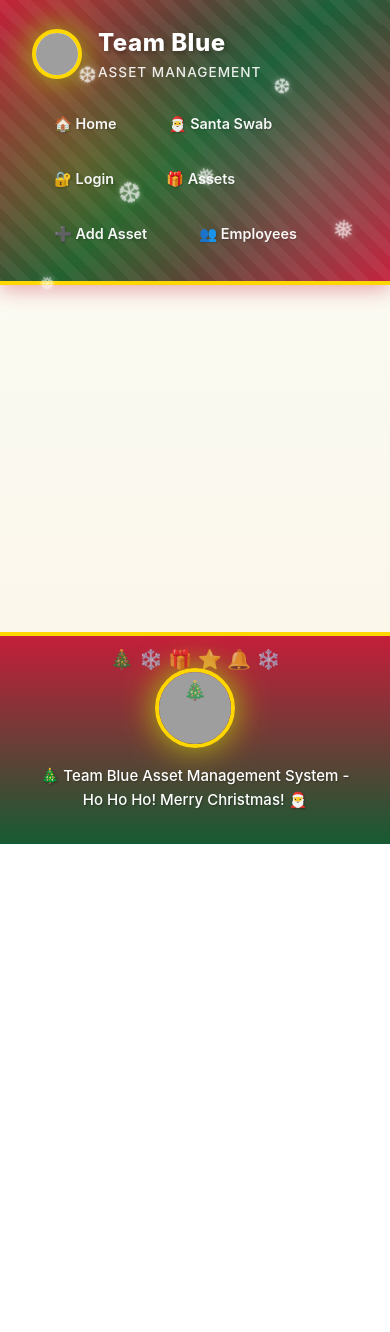
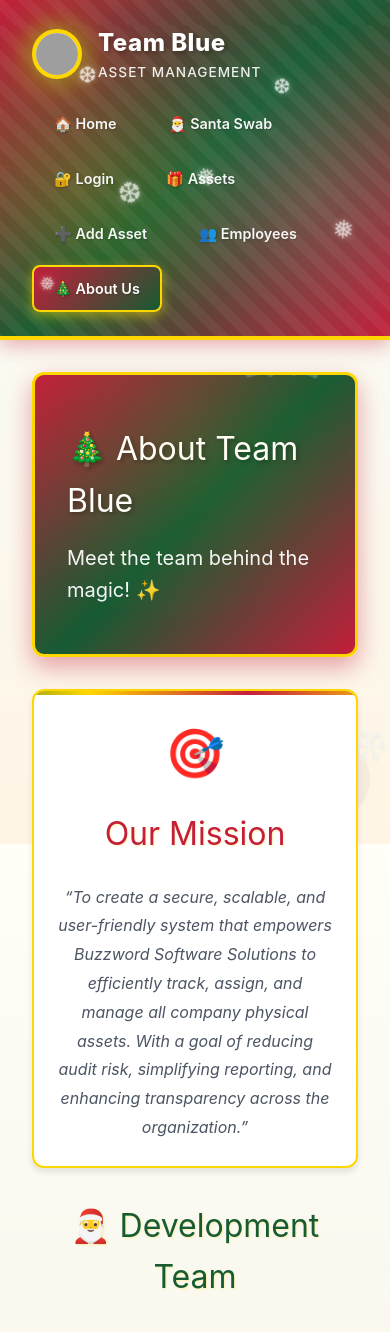
Before and after one commit to cwarstler24/NextGenTeamBlue, a Vue app in the folder frontend/: page /about in a window 390 px wide. Shown: the top 1332 px of the page. Before the commit the page ends 844 px from the top, so only its background shows below. Built offline with nearby package versions, Linux system fonts and the light colour scheme; grey boxes are pictures that could not be loaded; the HTML template or start-up script is replaced by a standard one.

Commit message:
Add about us page

```diff
--- a/frontend/src/App.vue
+++ b/frontend/src/App.vue
@@ -34,6 +34,9 @@ import { RouterLink, RouterView } from 'vue-router'
           </RouterLink>
           <RouterLink to="/employees">
             👥 Employees
+          </RouterLink>
+          <RouterLink to="/about">
+            🎄 About Us
           </RouterLink>
         </nav>
       </div>
--- a/frontend/src/router/index.ts
+++ b/frontend/src/router/index.ts
@@ -7,6 +7,7 @@ import AssetListView from '../views/AssetListView.vue'
 import AssetUpdateView from '../views/AssetUpdateView.vue'
 import EmployeeListView from '../views/EmployeeListView.vue'
 import MascotTheme from '../views/MascotTheme.vue'
+import AboutView from '../views/AboutView.vue'
 
 const router = createRouter({
   history: createWebHistory(import.meta.env.BASE_URL),
@@ -51,6 +52,11 @@ const router = createRouter({
       name: 'MascotTheme',
       component: MascotTheme,
     },
+    {
+      path: '/about',
+      name: 'About',
+      component: AboutView,
+    },
   ],
 })
 
--- /dev/null
+++ b/frontend/src/views/AboutView.vue
@@ -0,0 +1,357 @@
+<template>
+  <div class="about-view">
+    <div class="hero-section animate-in">
+      <div class="hero-content">
+        <h1>🎄 About Team Blue</h1>
+        <p>Meet the team behind the magic! ✨</p>
+      </div>
+    </div>
+
+    <div v-if="loading" class="loading">
+      <div class="spinner"></div>
+      <p>Loading team info...</p>
+    </div>
+
+    <div v-else-if="error" class="error">
+      <h3>❌ Error Loading Content</h3>
+      <p>{{ error }}</p>
+    </div>
+
+    <div v-else class="content-wrapper animate-in">
+      <!-- Mission Statement -->
+      <section v-if="missionStatement" class="card mission-card">
+        <div class="card-icon">🎯</div>
+        <h2>Our Mission</h2>
+        <p class="mission-text">{{ missionStatement }}</p>
+      </section>
+
+      <!-- Development Team -->
+      <section v-if="teamMembers.length" class="team-section">
+        <h2 class="section-title">🎅 Development Team</h2>
+        <div class="team-grid">
+          <div v-for="member in teamMembers" :key="member.title" class="card team-card">
+            <div class="member-emoji">{{ member.emoji }}</div>
+            <h3>{{ member.name }}</h3>
+            <p class="member-title">{{ member.title }}</p>
+          </div>
+        </div>
+      </section>
+
+      <!-- Copyright -->
+      <section v-if="copyright" class="card copyright-card">
+        <div class="card-icon">⚖️</div>
+        <h2>Copyright & License</h2>
+        <div class="copyright-content">
+          <pre>{{ copyright }}</pre>
+        </div>
+      </section>
+
+      <!-- Festive Footer -->
+      <div class="festive-footer">
+        <p>🎁 Built with ❤️ by Team Blue 🎄</p>
+        <p class="year">{{ new Date().getFullYear() }}</p>
+      </div>
+    </div>
+  </div>
+</template>
+
+<script setup lang="ts">
+import { ref, onMounted } from 'vue'
+
+const loading = ref(true)
+const error = ref('')
+const missionStatement = ref('')
+const teamMembers = ref<Array<{ name: string; title: string; emoji: string }>>([])
+const copyright = ref('')
+
+const teamEmojiMap: Record<string, string> = {
+  'cameron': '🎖️',
+  'travis': '🚀',
+  'ethan': '🔒',
+  'clayton': '🧙',
+  'oluwasegun': '🧪'
+}
+
+async function fetchAboutUs() {
+  try {
+    loading.value = true
+    error.value = ''
+
+    // Fetch the aboutUs.txt file from the backend or public directory
+    const response = await fetch('/Documentation/aboutUs.txt')
+
+    if (!response.ok) {
+      throw new Error('Failed to load about us information')
+    }
+
+    const text = await response.text()
+    parseContent(text)
+  } catch (e) {
+    error.value = e instanceof Error ? e.message : 'Unknown error occurred'
+    console.error('Error fetching about us:', e)
+  } finally {
+    loading.value = false
+  }
+}
+
+function parseContent(text: string) {
+  // Extract mission statement
+  const missionMatch = text.match(/Mission Statement:\s*"([^"]+)"/s)
+  if (missionMatch) {
+    missionStatement.value = missionMatch[1].trim().replace(/\s+/g, ' ')
+  } else {
+    // Fallback: try to extract without quotes
+    const altMatch = text.match(/Mission Statement:\s*\n(.+?)(?=\n\n|Development Team:)/s)
+    if (altMatch) {
+      missionStatement.value = altMatch[1].trim().replace(/\s+/g, ' ').replace(/^"|"$/g, '')
+    }
+  }
+
+  // Extract team members
+  const teamSection = text.match(/Development Team:(.*?)(?=Copyright Statement:|$)/s)
+  if (teamSection) {
+    const teamText = teamSection[1]
+    const memberLines = teamText.split('\n').filter(line => line.includes(':'))
+
+    teamMembers.value = memberLines.map(line => {
+      const [title, name] = line.split(':').map(s => s.trim())
+      const firstName = name?.split(' ')[0]?.toLowerCase() || ''
+      const emoji = teamEmojiMap[firstName] || '👤'
+
+      return {
+        name: name || '',
+        title: title || '',
+        emoji
+      }
+    }).filter(member => member.name)
+  }
+
+  // Extract copyright
+  const copyrightMatch = text.match(/Copyright Statement:(.*)/s)
+  if (copyrightMatch) {
+    copyright.value = copyrightMatch[1].trim()
+  }
+}
+
+onMounted(() => {
+  fetchAboutUs()
+})
+</script>
+
+<style scoped>
+.about-view {
+  max-width: 1200px;
+  margin: 0 auto;
+}
+
+.hero-content h1 {
+  font-size: 2.5rem;
+  margin: 0 0 1rem 0;
+  text-shadow: 2px 2px 4px rgba(0, 0, 0, 0.3);
+}
+
+.hero-content p {
+  font-size: 1.25rem;
+  margin: 0;
+  opacity: 0.95;
+}
+
+.loading {
+  text-align: center;
+  padding: 4rem 2rem;
+  color: #165b33;
+}
+
+.spinner {
+  width: 50px;
+  height: 50px;
+  margin: 0 auto 1rem;
+  border: 4px solid #ffd700;
+  border-top-color: #c41e3a;
+  border-radius: 50%;
+  animation: spin 1s linear infinite;
+}
+
+@keyframes spin {
+  to { transform: rotate(360deg); }
+}
+
+.content-wrapper {
+  animation-delay: 0.2s;
+}
+
+.card {
+  background: white;
+  border-radius: 12px;
+  padding: 2rem;
+  margin-bottom: 2rem;
+  box-shadow: 0 4px 6px rgba(0, 0, 0, 0.1);
+  border: 2px solid #ffd700;
+  position: relative;
+  overflow: hidden;
+}
+
+.card::before {
+  content: '';
+  position: absolute;
+  top: 0;
+  left: 0;
+  right: 0;
+  height: 4px;
+  background: linear-gradient(90deg, #c41e3a 0%, #ffd700 25%, #165b33 50%, #ffd700 75%, #c41e3a 100%);
+  background-size: 200% 100%;
+  animation: christmasShimmer 3s linear infinite;
+}
+
+.card-icon {
+  font-size: 3rem;
+  text-align: center;
+  margin-bottom: 1rem;
+}
+
+.mission-card h2 {
+  color: #c41e3a;
+  text-align: center;
+  margin-bottom: 1.5rem;
+  font-size: 2rem;
+  text-shadow: 1px 1px 2px rgba(255, 215, 0, 0.3);
+}
+
+.mission-text {
+  font-size: 1.125rem;
+  line-height: 1.8;
+  color: #4b5563;
+  text-align: center;
+  max-width: 900px;
+  margin: 0 auto;
+  font-style: italic;
+}
+
+.team-section {
+  margin-bottom: 2rem;
+}
+
+.section-title {
+  color: #165b33;
+  text-align: center;
+  font-size: 2rem;
+  margin-bottom: 2rem;
+  text-shadow: 1px 1px 2px rgba(255, 215, 0, 0.3);
+}
+
+.team-grid {
+  display: grid;
+  grid-template-columns: repeat(auto-fit, minmax(280px, 1fr));
+  gap: 1.5rem;
+  margin-bottom: 2rem;
+}
+
+.team-card {
+  text-align: center;
+  padding: 2rem;
+  transition: all 0.3s ease;
+}
+
+.team-card:hover {
+  transform: translateY(-8px);
+  box-shadow: 0 12px 24px rgba(196, 30, 58, 0.2), 0 0 20px rgba(255, 215, 0, 0.3);
+}
+
+.member-emoji {
+  font-size: 4rem;
+  margin-bottom: 1rem;
+  animation: float 3s ease-in-out infinite;
+}
+
+.team-card:nth-child(1) .member-emoji { animation-delay: 0s; }
+.team-card:nth-child(2) .member-emoji { animation-delay: 0.5s; }
+.team-card:nth-child(3) .member-emoji { animation-delay: 1s; }
+.team-card:nth-child(4) .member-emoji { animation-delay: 1.5s; }
+.team-card:nth-child(5) .member-emoji { animation-delay: 2s; }
+
+@keyframes float {
+  0%, 100% { transform: translateY(0); }
+  50% { transform: translateY(-10px); }
+}
+
+.team-card h3 {
+  color: #c41e3a;
+  font-size: 1.25rem;
+  margin: 0 0 0.5rem 0;
+  font-weight: 700;
+}
+
+.member-title {
+  color: #165b33;
+  font-size: 0.95rem;
+  line-height: 1.5;
+  font-weight: 600;
+  margin: 0;
+}
+
+.copyright-card {
+  background: #f9fafb;
+}
+
+.copyright-card h2 {
+  color: #165b33;
+  text-align: center;
+  margin-bottom: 1.5rem;
+  font-size: 1.75rem;
+}
+
+.copyright-content {
+  background: white;
+  border: 1px solid #e5e7eb;
+  border-radius: 8px;
+  padding: 1.5rem;
+  overflow-x: auto;
+}
+
+.copyright-content pre {
+  margin: 0;
+  font-family: 'Courier New', monospace;
+  font-size: 0.875rem;
+  line-height: 1.6;
+  color: #4b5563;
+  white-space: pre-wrap;
+  word-wrap: break-word;
+}
+
+.festive-footer {
+  text-align: center;
+  padding: 3rem 1rem;
+  margin-top: 2rem;
+}
+
+.festive-footer p {
+  font-size: 1.25rem;
+  color: #c41e3a;
+  font-weight: 700;
+  margin: 0.5rem 0;
+  text-shadow: 1px 1px 2px rgba(255, 215, 0, 0.3);
+}
+
+.festive-footer .year {
+  color: #165b33;
+  font-size: 1rem;
+}
+
+@media (max-width: 768px) {
+  .hero-content h1 {
+    font-size: 2rem;
+  }
+
+  .team-grid {
+    grid-template-columns: 1fr;
+  }
+
+  .card {
+    padding: 1.5rem;
+  }
+
+  .mission-text {
+    font-size: 1rem;
+  }
+}
+</style>
```
Also changed, not shown: frontend/public/Documentation/aboutUs.txt (added).
